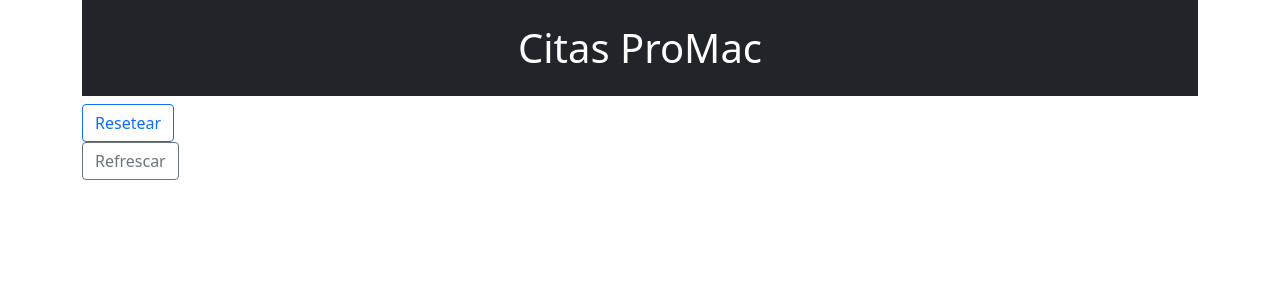
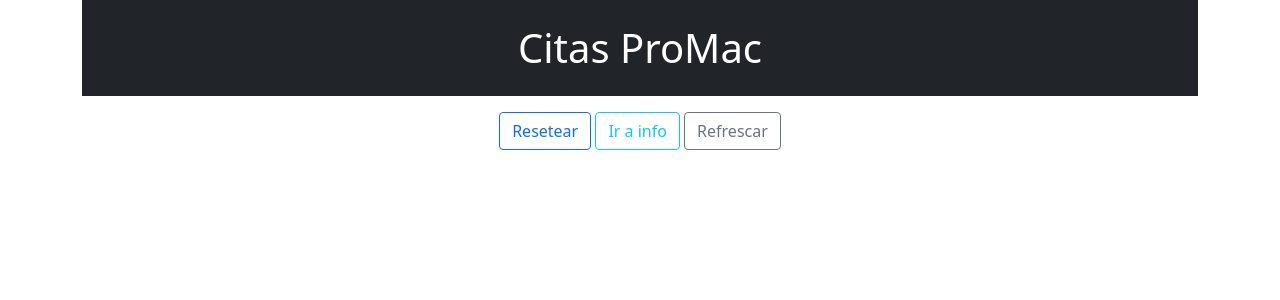
Before and after one commit to adrian2405/sin_cita, a PHP site: page / in a window 1280 px wide. Shown: the top 300 px of the page. Run offline with PHP 8.4, Linux system fonts and the light colour scheme; data that the repository does not hold is empty; some libraries are stand-ins or nearby versions.

Commit message:
Some improveds

```diff
--- a/index.php
+++ b/index.php
@@ -9,7 +9,7 @@
     $query = "SELECT * FROM horarios";
     $result = mysqli_query($connect, $query);
 
-    if(isset($_POST['submit'])){
+    if(isset($_POST['reset'])){
 
             $delete = "DROP TABLE horarios";
             $result = mysqli_query($connect, $delete);
@@ -67,13 +67,15 @@
 
         <h1 class="container-lg h1 text-center bg-dark text-white p-4" id="title">Citas ProMac</h1>
 
-        <form method="POST" action="">
-        <input type="submit" name="submit" value="Resetear" class="btn btn-outline-primary"/>
+        <form method="POST" action="" class="text-center m-3">
+        <input type="submit" name="reset" value="Resetear" class="btn btn-outline-primary"/>
+        <a class="btn btn-outline-info" href="info.php"> Ir a info</a>
+
+        <button type="button" class="btn btn-outline-secondary" onclick="location.reload();">Refrescar</button>
         </form>
 
-        <button type="button" class="btn btn-outline-secondary" onclick="location.reload();">Refrescar</button>
+        <table class="table table-bordered border-dark table-hover text-center" id="example">
 
-        <table class="table table-bordered border-dark table-hover text-center" id="example">
 
         <?php
             while($row = mysqli_fetch_array($result))
@@ -81,15 +83,14 @@
         ?>
             <tr>
                 <th scope="col"><?php echo ($row['hora']);?></th>
-                <td><button type='button' class='btn btn-outline-dark' data-bs-toggle='modal' data-bs-target='#exampleModal' data-bs-whatever='<?php echo ($row['hora']);?>'>Llamar</button></td>
-                <td><button type='button' class='btn btn-outline-secondary' data-bs-toggle='modal' data-bs-target='#exampleModal' data-bs-whatever='Sin cita por orden de llegada'>Sin cita</button></td>
+                <td><a class="btn btn-outline.dark" href="info.php?llamada=<?php echo $row["hora"];?>">Llamar</a></td>
+                <td><button type='button' name="sincita" class='btn btn-outline-secondary' data-bs-toggle='modal' data-bs-target='#exampleModal' data-bs-whatever='Sin cita por orden de llegada'>Sin cita</button></td>
                 <td><a class="btn btn-outline-danger" href="borrar.php? id=<?php echo $row["id"];?>"> Eliminar</a></td>
             </tr>
         <?php
             }
 
         ?>
-
         </table>
 
     </div>
```
Also changed, not shown: info.php (added, +60 -0 lines), assets/img/imagen_1.png (added), assets/img/imagen_2.png (added), assets/img/imagen_3.png (added), 3 other files.
